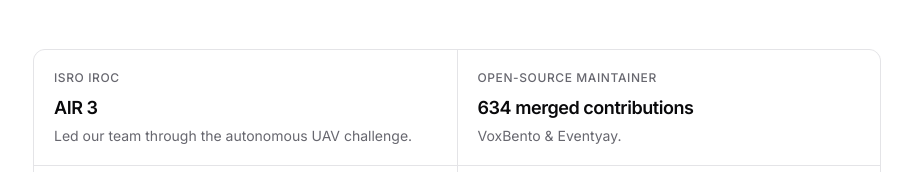
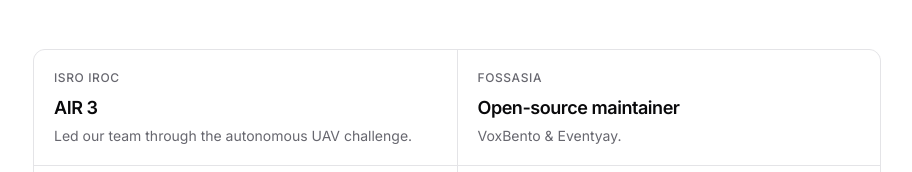
Before and after one commit to ArnavBallinCode/Portfolio, a Next.js app: page / in a window 1280 px wide. Shown: the part 528-700 px from the top of the page, without its empty margins (183-1095 px from the left). Built offline with nearby package versions, Linux system fonts and the light colour scheme.

Commit message:
fix(profile): update stat card to Open-source maintainer with FOSSASIA label

```diff
--- a/app/data/profile.ts
+++ b/app/data/profile.ts
@@ -15,7 +15,7 @@
 
 export const stats = [
     { value: 'AIR 3', label: 'ISRO IROC', detail: 'Led our team through the autonomous UAV challenge.' },
-    { value: `${github.stats.mergedPullRequests} merged contributions`, label: 'Open-source maintainer', detail: 'VoxBento & Eventyay.' },
+    { value: 'Open-source maintainer', label: 'FOSSASIA', detail: 'VoxBento & Eventyay.' },
     { value: 'ML in production', label: 'Poonawalla Fincorp', detail: 'Built an in-house alternative to a ~₹2 Cr/year vendor service.' },
     { value: '5 wins & podiums', label: 'National hackathons', detail: 'From offline AI to hardware and developer tools.' },
 ];
```
